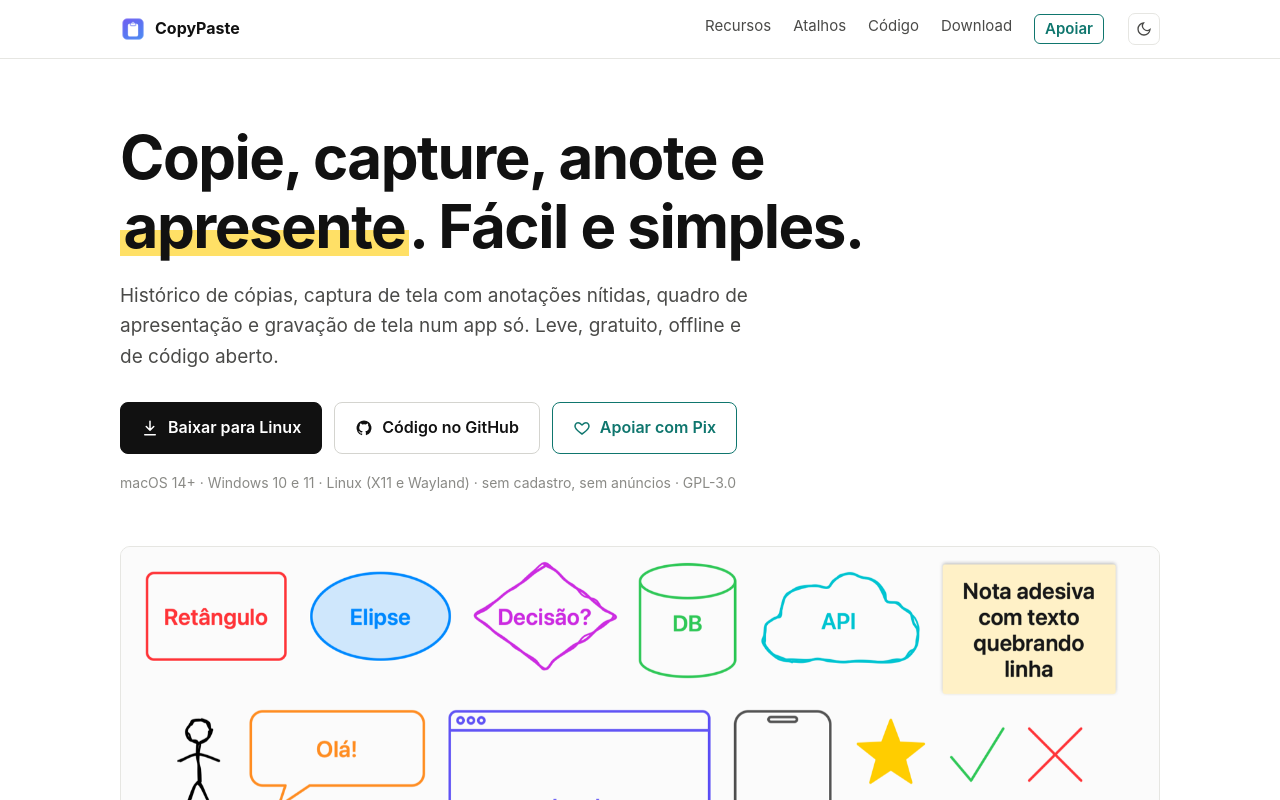
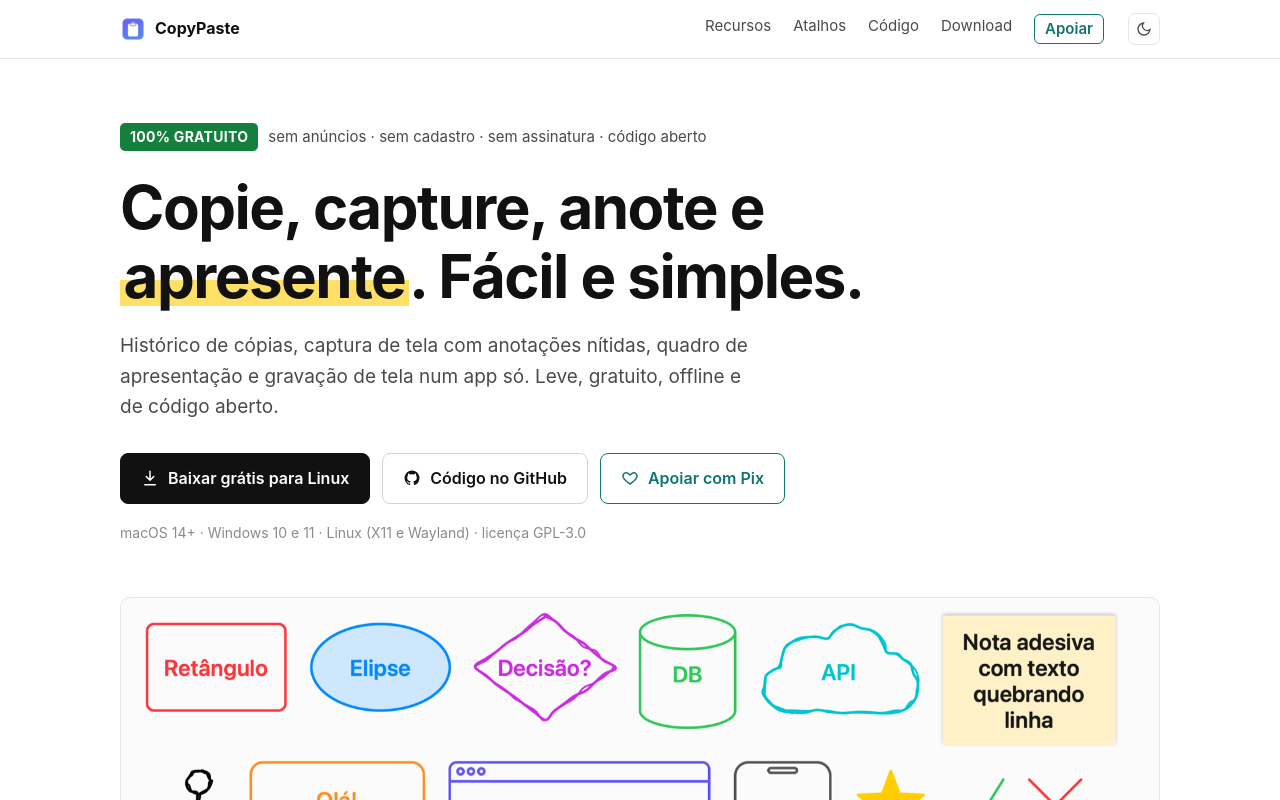
Before and after one commit to jonathansfp/copypaste, a plain HTML site: page docs/index.html in a window 1280 px wide. Shown: the top 800 px of the page. Drawn offline with Linux system fonts and the light colour scheme.

Commit message:
Destaque de que o app é gratuito
Selo "100% gratuito" no topo da página e do README, botões "Baixar
grátis" e "Download grátis" na seção de download.

Co-Authored-By: Claude Opus 5.5 <noreply@anthropic.com>

```diff
--- a/docs/index.html
+++ b/docs/index.html
@@ -74,6 +74,11 @@ nav .links a.navpix:hover { background: var(--pixbg); }
 .band p b { color: var(--ink); }
 .band .btn { padding: 9px 16px; font-size: 15px; }
 .band a:not(.btn) { color: var(--pix); font-size: 15px; }
+
+/* grátis */
+.free { display: inline-flex; flex-wrap: wrap; align-items: center; gap: 4px 10px; margin: 0 0 22px; font-size: 15px; color: var(--ink2); }
+.free b { background: var(--ok); color: var(--bg); font-size: 14px; font-weight: 700; letter-spacing: .02em; padding: 3px 10px; border-radius: 5px; }
+.freeline { font-weight: 700; color: var(--ok); }
 
 /* hero */
 .hero { padding: 64px 0 56px; }
@@ -215,6 +220,7 @@ footer a { color: var(--ink2); }
 
 <header class="hero">
   <div class="wrap">
+    <p class="free"><b>100% GRATUITO</b><span>sem anúncios · sem cadastro · sem assinatura · código aberto</span></p>
     <h1>Copie, capture, anote e <mark>apresente</mark>. Fácil e simples.</h1>
     <p class="lead">Histórico de cópias, captura de tela com anotações nítidas, quadro de apresentação e gravação de tela num app só. Leve, gratuito, offline e de código aberto.</p>
     <div class="cta">
@@ -222,7 +228,7 @@ footer a { color: var(--ink2); }
       <a class="btn ghost" href="https://github.com/jonathansfp/copypaste"><svg><use href="#i-gh"/></svg>Código no GitHub</a>
       <a class="btn pixbtn" href="#apoie"><svg><use href="#i-heart"/></svg>Apoiar com Pix</a>
     </div>
-    <p class="meta" id="hero-meta">macOS 14+ · Windows 10 e 11 · Linux (X11 e Wayland) · sem cadastro, sem anúncios · GPL-3.0</p>
+    <p class="meta" id="hero-meta">macOS 14+ · Windows 10 e 11 · Linux (X11 e Wayland) · licença GPL-3.0</p>
     <figure class="shot">
       <img src="componentes.png" width="1600" height="1013" alt="Formas, componentes, setas, traço à mão, desfoque, marca-texto e passos numerados desenhados no CopyPaste">
       <figcaption>Desenhado no próprio app: formas, componentes, traço à mão, setas, passos numerados, desfoque, marca-texto e texto.</figcaption>
@@ -361,8 +367,8 @@ footer a { color: var(--ink2); }
 <section id="download">
   <div class="wrap">
     <div class="intro">
-      <h2>Download</h2>
-      <p>Baixe só o instalador, sem precisar do código. Os arquivos são gerados pelo GitHub a partir do código aberto. Versões anteriores em <a href="https://github.com/jonathansfp/copypaste/releases">Releases</a>.</p>
+      <h2>Download <span class="freeline">grátis</span></h2>
+      <p>Sem custo, sem cadastro e sem versão paga. Baixe só o instalador, sem precisar do código. Os arquivos são gerados pelo GitHub a partir do código aberto. Versões anteriores em <a href="https://github.com/jonathansfp/copypaste/releases">Releases</a>.</p>
     </div>
     <div class="dl">
       <div class="os" data-os="mac">
@@ -483,9 +489,9 @@ footer a { color: var(--ink2); }
   const mobile = /Android|iPhone|iPad|iPod/i.test(ua);
   const os = mobile ? null : /Win/i.test(plat + ua) ? 'win' : /Mac/i.test(plat + ua) ? 'mac' : /Linux|X11/i.test(plat + ua) ? 'linux' : null;
   const files = {
-    win: ['CopyPaste-Windows-Setup.exe', 'Baixar para Windows'],
-    mac: ['CopyPaste-macOS.dmg', 'Baixar para macOS'],
-    linux: ['CopyPaste-Linux-x86_64.AppImage', 'Baixar para Linux'],
+    win: ['CopyPaste-Windows-Setup.exe', 'Baixar grátis para Windows'],
+    mac: ['CopyPaste-macOS.dmg', 'Baixar grátis para macOS'],
+    linux: ['CopyPaste-Linux-x86_64.AppImage', 'Baixar grátis para Linux'],
   };
   if (os) {
     const [f, label] = files[os];
```
Also changed, not shown: README.md.
